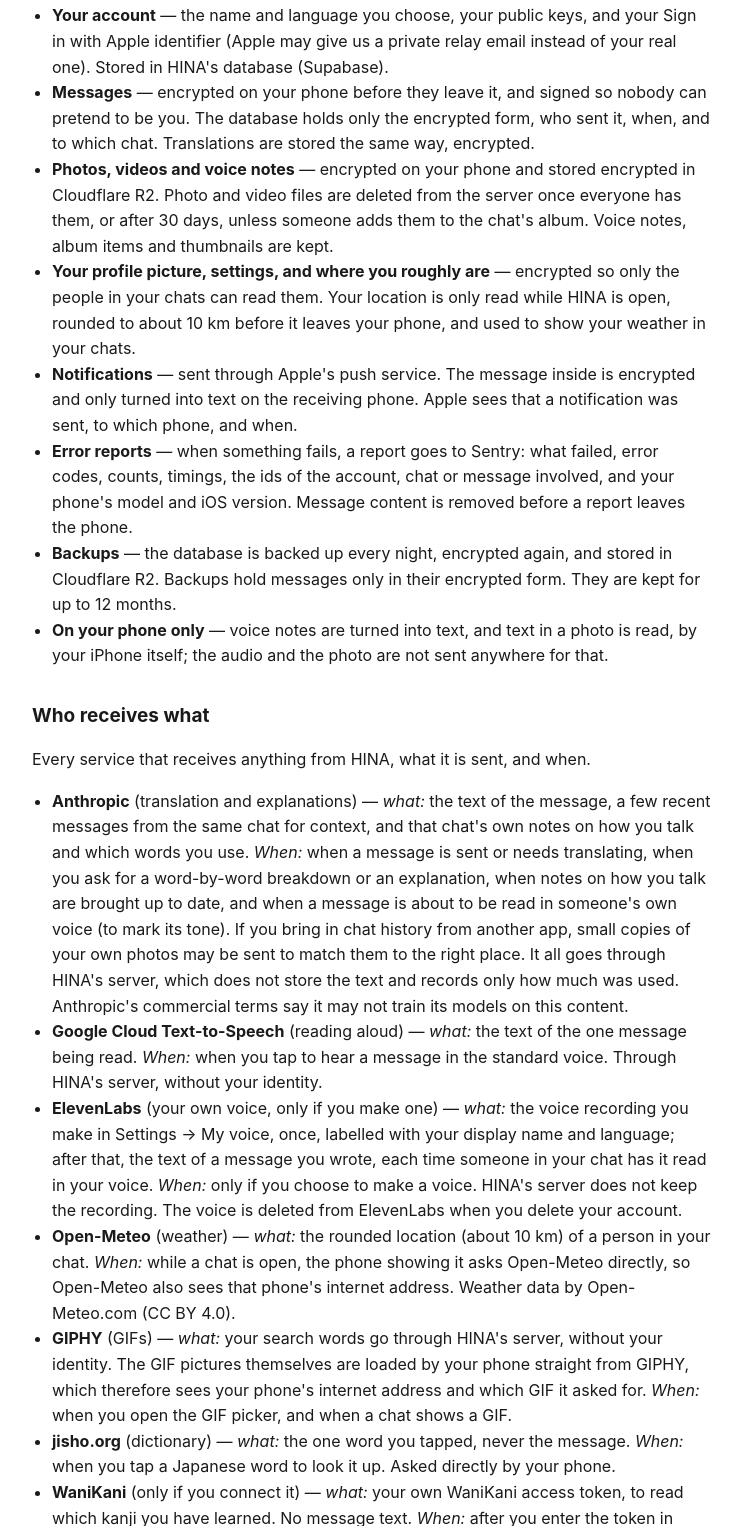
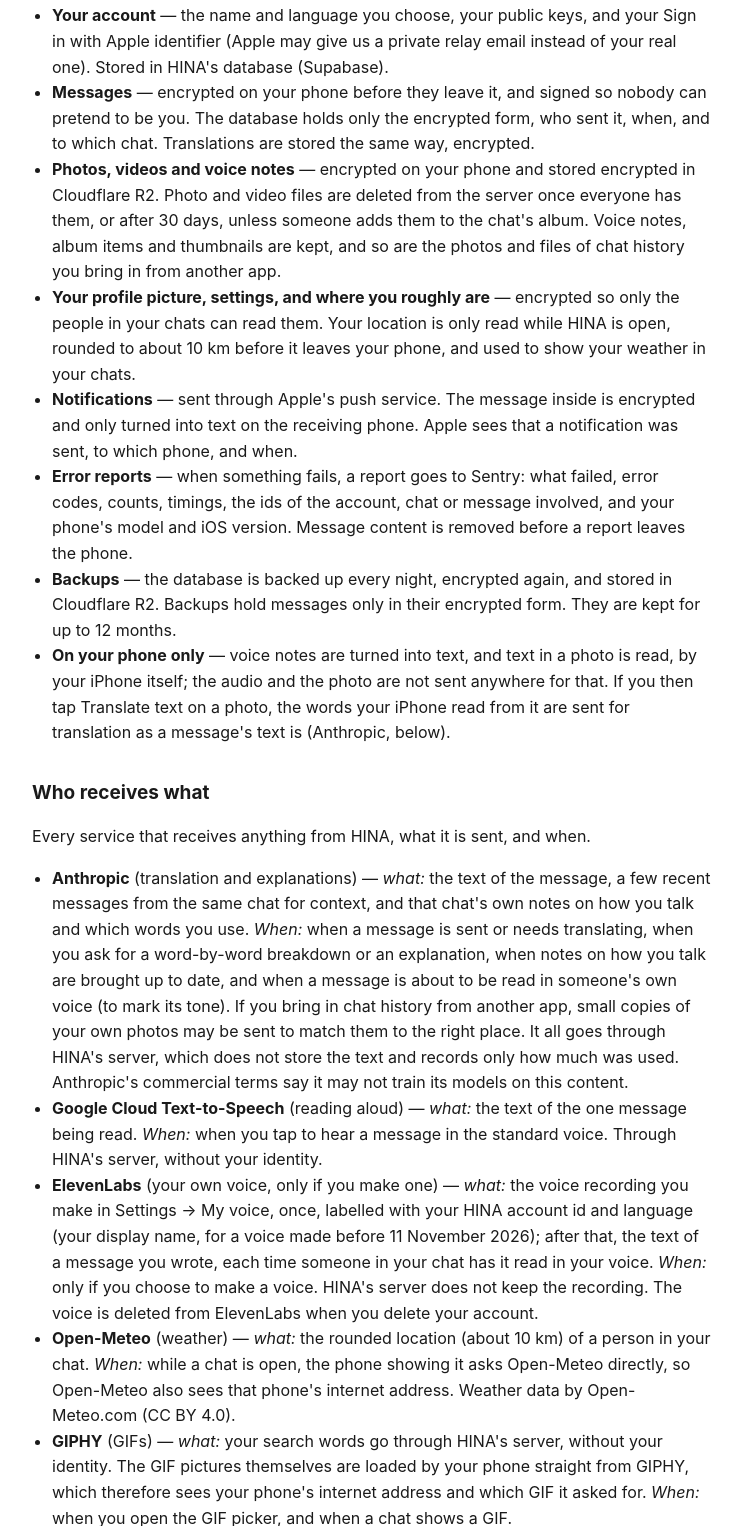
Before and after one commit to hina-family/hina-family.github.io, a plain HTML site: page index.html in a window 1280 px wide. Shown: the part 734-2260 px from the top of the page, without its empty margins (268-1010 px from the left). Drawn offline with Linux system fonts and the light colour scheme.

Commit message:
Privacy page: as in HINA at f22a873 (voice providers, what account deletion leaves, notifications)

```diff
--- a/index.html
+++ b/index.html
@@ -39,12 +39,12 @@
 <ul>
   <li><strong>Your account</strong> — the name and language you choose, your public keys, and your Sign in with Apple identifier (Apple may give us a private relay email instead of your real one). Stored in HINA's database (Supabase).</li>
   <li><strong>Messages</strong> — encrypted on your phone before they leave it, and signed so nobody can pretend to be you. The database holds only the encrypted form, who sent it, when, and to which chat. Translations are stored the same way, encrypted.</li>
-  <li><strong>Photos, videos and voice notes</strong> — encrypted on your phone and stored encrypted in Cloudflare R2. Photo and video files are deleted from the server once everyone has them, or after 30 days, unless someone adds them to the chat's album. Voice notes, album items and thumbnails are kept.</li>
+  <li><strong>Photos, videos and voice notes</strong> — encrypted on your phone and stored encrypted in Cloudflare R2. Photo and video files are deleted from the server once everyone has them, or after 30 days, unless someone adds them to the chat's album. Voice notes, album items and thumbnails are kept, and so are the photos and files of chat history you bring in from another app.</li>
   <li><strong>Your profile picture, settings, and where you roughly are</strong> — encrypted so only the people in your chats can read them. Your location is only read while HINA is open, rounded to about 10 km before it leaves your phone, and used to show your weather in your chats.</li>
   <li><strong>Notifications</strong> — sent through Apple's push service. The message inside is encrypted and only turned into text on the receiving phone. Apple sees that a notification was sent, to which phone, and when.</li>
   <li><strong>Error reports</strong> — when something fails, a report goes to Sentry: what failed, error codes, counts, timings, the ids of the account, chat or message involved, and your phone's model and iOS version. Message content is removed before a report leaves the phone.</li>
   <li><strong>Backups</strong> — the database is backed up every night, encrypted again, and stored in Cloudflare R2. Backups hold messages only in their encrypted form. They are kept for up to 12 months.</li>
-  <li><strong>On your phone only</strong> — voice notes are turned into text, and text in a photo is read, by your iPhone itself; the audio and the photo are not sent anywhere for that.</li>
+  <li><strong>On your phone only</strong> — voice notes are turned into text, and text in a photo is read, by your iPhone itself; the audio and the photo are not sent anywhere for that. If you then tap Translate text on a photo, the words your iPhone read from it are sent for translation as a message's text is (Anthropic, below).</li>
 </ul>
 
 <h2>Who receives what</h2>
@@ -52,7 +52,7 @@
 <ul>
   <li><strong>Anthropic</strong> (translation and explanations) — <em>what:</em> the text of the message, a few recent messages from the same chat for context, and that chat's own notes on how you talk and which words you use. <em>When:</em> when a message is sent or needs translating, when you ask for a word-by-word breakdown or an explanation, when notes on how you talk are brought up to date, and when a message is about to be read in someone's own voice (to mark its tone). If you bring in chat history from another app, small copies of your own photos may be sent to match them to the right place. It all goes through HINA's server, which does not store the text and records only how much was used. Anthropic's commercial terms say it may not train its models on this content.</li>
   <li><strong>Google Cloud Text-to-Speech</strong> (reading aloud) — <em>what:</em> the text of the one message being read. <em>When:</em> when you tap to hear a message in the standard voice. Through HINA's server, without your identity.</li>
-  <li><strong>ElevenLabs</strong> (your own voice, only if you make one) — <em>what:</em> the voice recording you make in Settings → My voice, once, labelled with your display name and language; after that, the text of a message you wrote, each time someone in your chat has it read in your voice. <em>When:</em> only if you choose to make a voice. HINA's server does not keep the recording. The voice is deleted from ElevenLabs when you delete your account.</li>
+  <li><strong>ElevenLabs</strong> (your own voice, only if you make one) — <em>what:</em> the voice recording you make in Settings → My voice, once, labelled with your HINA account id and language (your display name, for a voice made before 11 November 2026); after that, the text of a message you wrote, each time someone in your chat has it read in your voice. <em>When:</em> only if you choose to make a voice. HINA's server does not keep the recording. The voice is deleted from ElevenLabs when you delete your account.</li>
   <li><strong>Open-Meteo</strong> (weather) — <em>what:</em> the rounded location (about 10 km) of a person in your chat. <em>When:</em> while a chat is open, the phone showing it asks Open-Meteo directly, so Open-Meteo also sees that phone's internet address. Weather data by Open-Meteo.com (CC BY 4.0).</li>
   <li><strong>GIPHY</strong> (GIFs) — <em>what:</em> your search words go through HINA's server, without your identity. The GIF pictures themselves are loaded by your phone straight from GIPHY, which therefore sees your phone's internet address and which GIF it asked for. <em>When:</em> when you open the GIF picker, and when a chat shows a GIF.</li>
   <li><strong>jisho.org</strong> (dictionary) — <em>what:</em> the one word you tapped, never the message. <em>When:</em> when you tap a Japanese word to look it up. Asked directly by your phone.</li>
```
